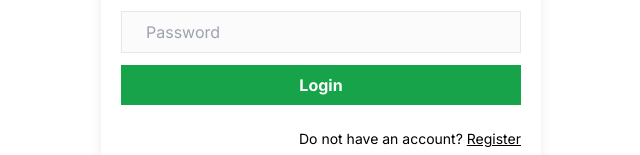
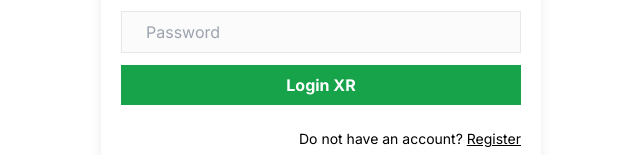
Before and after one commit to Wize6669/SoftwareSeguro, a Next.js app in the folder Examen-ZAPATA-B2/crud_restaurant_dish/: page / in a window 1280 px wide. Shown: the part 427-582 px from the top of the page, without its empty margins (319-959 px from the left). Built offline with nearby package versions, Linux system fonts and the light colour scheme.

Commit message:
Update LoginForm.tsx

```diff
--- a/Examen-ZAPATA-B2/crud_restaurant_dish/components/LoginForm.tsx
+++ b/Examen-ZAPATA-B2/crud_restaurant_dish/components/LoginForm.tsx
@@ -39,7 +39,7 @@ export default function LoginForm() {
                 <form onSubmit={handleSumbmit} className={"flex flex-col gap-3"}>
                     <input onChange={(e) => setEmail(e.target.value)} className={"w-[400px] border border-gray-200 py-2 px-6 bg-zinc-100/40"} type="text" name="email" id="email" placeholder={"Email"} />
                     <input onChange={(e) => setPassword(e.target.value)} className={"w-[400px] border border-gray-200 py-2 px-6 bg-zinc-100/40"} type="password" name="password" id="password" placeholder={"Password"} />
-                    <button className={"bg-green-600 text-white font-bold cursor-pointe px-6 py-2"}>Login</button>
+                    <button className={"bg-green-600 text-white font-bold cursor-pointe px-6 py-2"}>Login XR</button>
 
                     {error && (
                         <div className={"bg-red-500 text-white w-fit text-sm py-1 px-3 rounded-md mt-2"}>{error}</div>)
```
